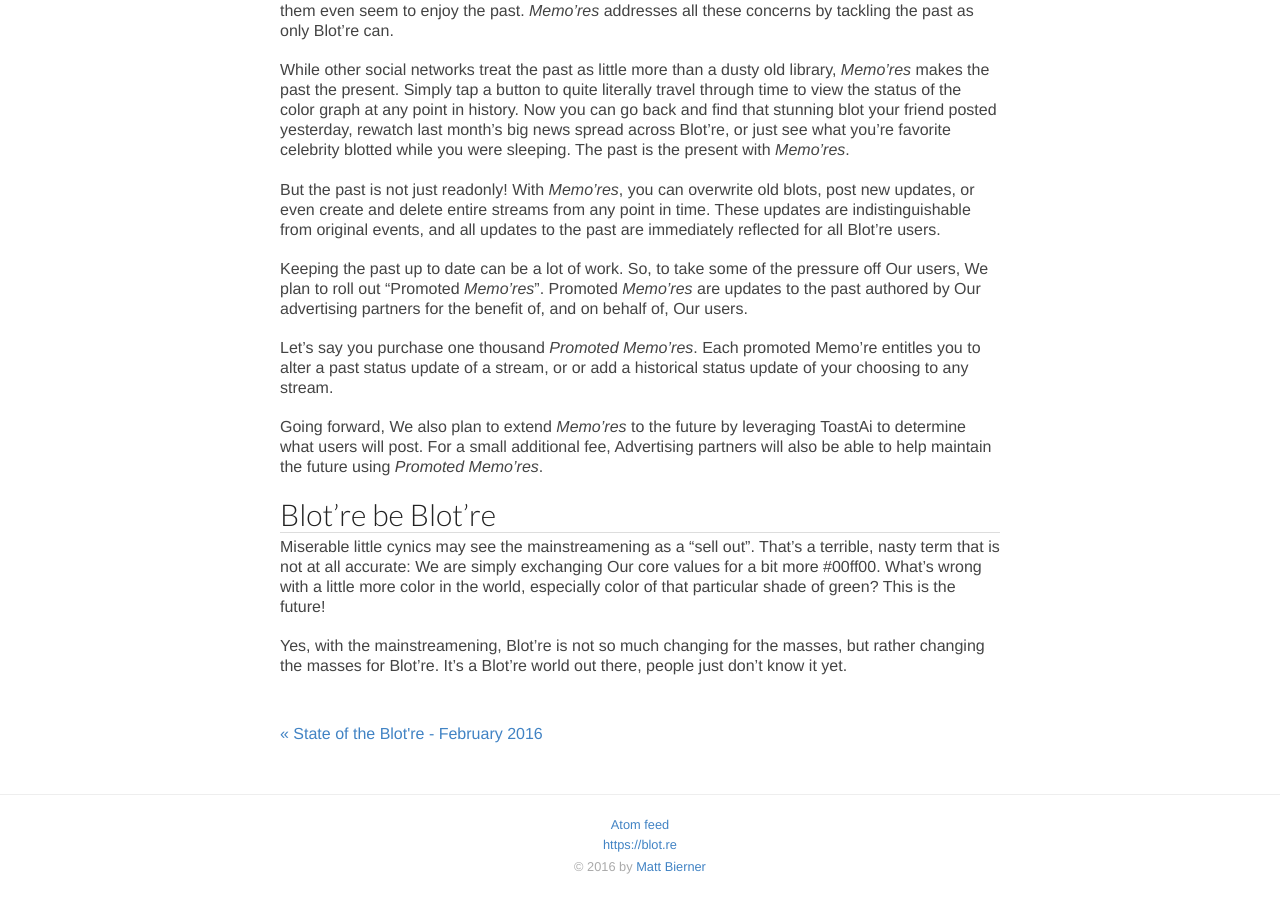
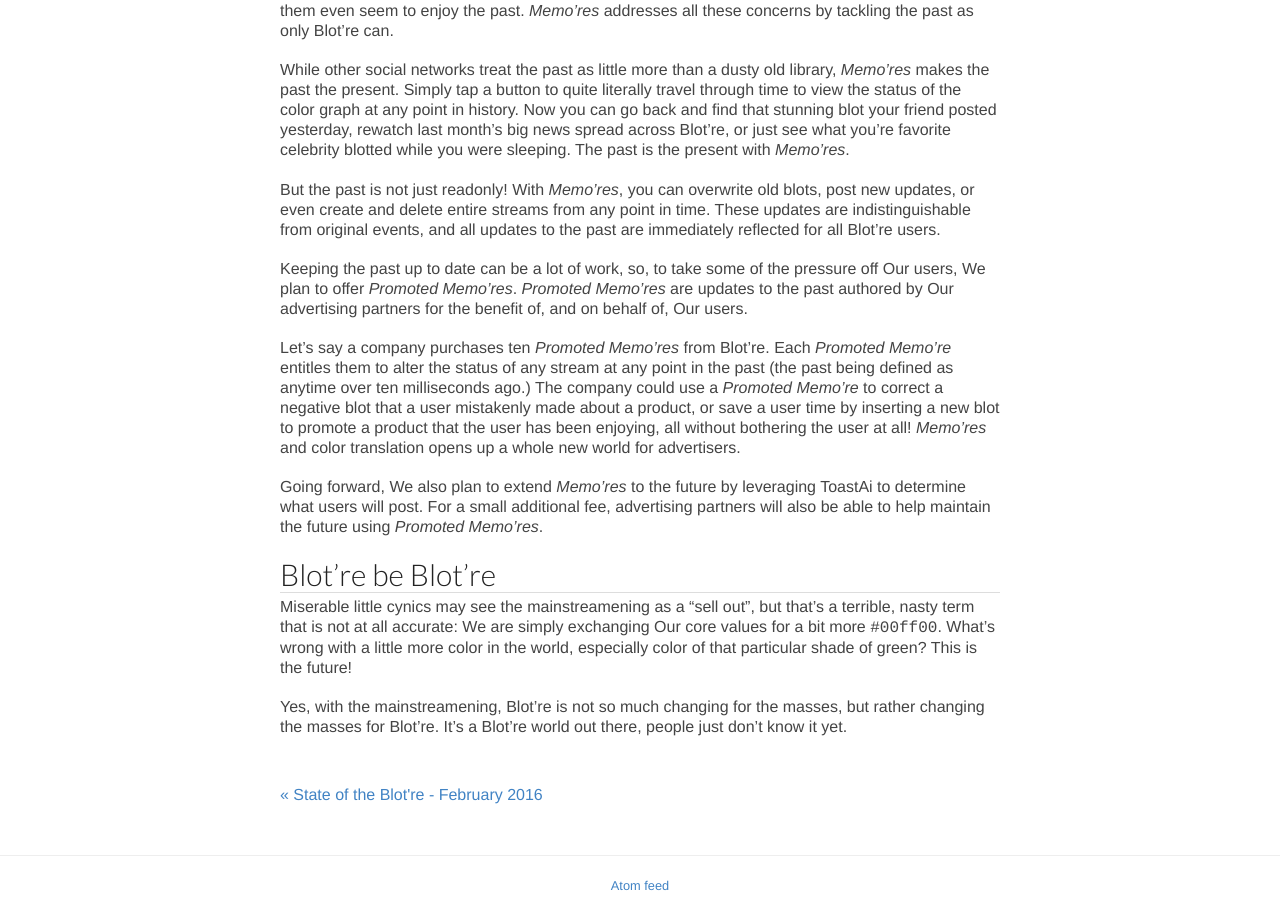
Before and after one commit to Blotre/blog, a Jekyll site: the page built from _posts/2016-8-08-state-of-the-blotre-august-2016.md, in a window 1280 px wide and 900 px high, scrolled down 4321 px. Built offline with Jekyll 4.4.1, drawn with Linux system fonts in a browser that asks for light colours.

Commit message:
Small changes

```diff
--- a/_posts/2016-8-08-state-of-the-blotre-august-2016.md
+++ b/_posts/2016-8-08-state-of-the-blotre-august-2016.md
@@ -97,15 +97,15 @@ While other social networks treat the past as little more than a dusty old libra
 
 But the past is not just readonly! With *Memo'res*, you can overwrite old blots, post new updates, or even create and delete entire streams from any point in time. These updates are indistinguishable from original events, and all updates to the past are immediately reflected for all Blot're users.
 
-Keeping the past up to date can be a lot of work. So, to take some of the pressure off Our users, We plan to roll out "Promoted *Memo'res*". Promoted *Memo'res* are updates to the past authored by Our advertising partners for the benefit of, and on behalf of, Our users.
+Keeping the past up to date can be a lot of work, so, to take some of the pressure off Our users, We plan to offer *Promoted Memo'res*. *Promoted Memo'res* are updates to the past authored by Our advertising partners for the benefit of, and on behalf of, Our users.
 
-Let's say you purchase one thousand *Promoted Memo'res*. Each promoted Memo're entitles you to alter a past status update of a stream, or or add a historical status update of your choosing to any stream.
+Let's say a company purchases ten *Promoted Memo'res* from Blot're. Each *Promoted Memo're* entitles them to alter the status of any stream at any point in the past (the past being defined as anytime over ten milliseconds ago.) The company could use a *Promoted Memo're* to correct a negative blot that a user mistakenly made about a product, or save a user time by inserting a new blot to promote a product that the user has been enjoying, all without bothering the user at all! *Memo'res* and color translation opens up a whole new world for advertisers.
 
-Going forward, We also plan to extend *Memo'res* to the future by leveraging ToastAi to determine what users will post. For a small additional fee, Advertising partners will also be able to help maintain the future using *Promoted Memo'res*.
+Going forward, We also plan to extend *Memo'res* to the future by leveraging ToastAi to determine what users will post. For a small additional fee, advertising partners will also be able to help maintain the future using *Promoted Memo'res*.
 
 
 ## Blot're be Blot're
-Miserable little cynics may see the mainstreamening as a "sell out". That's a terrible, nasty term that is not at all accurate: We are simply exchanging Our core values for a bit more #00ff00. What's wrong with a little more color in the world, especially color of that particular shade of green? This is the future!
+Miserable little cynics may see the mainstreamening as a "sell out", but that's a terrible, nasty term that is not at all accurate: We are simply exchanging Our core values for a bit more `#00ff00`. What's wrong with a little more color in the world, especially color of that particular shade of green? This is the future!
 
 Yes, with the mainstreamening, Blot're is not so much changing for the masses, but rather changing the masses for Blot're. It's a Blot're world out there, people just don't know it yet.
 
```
